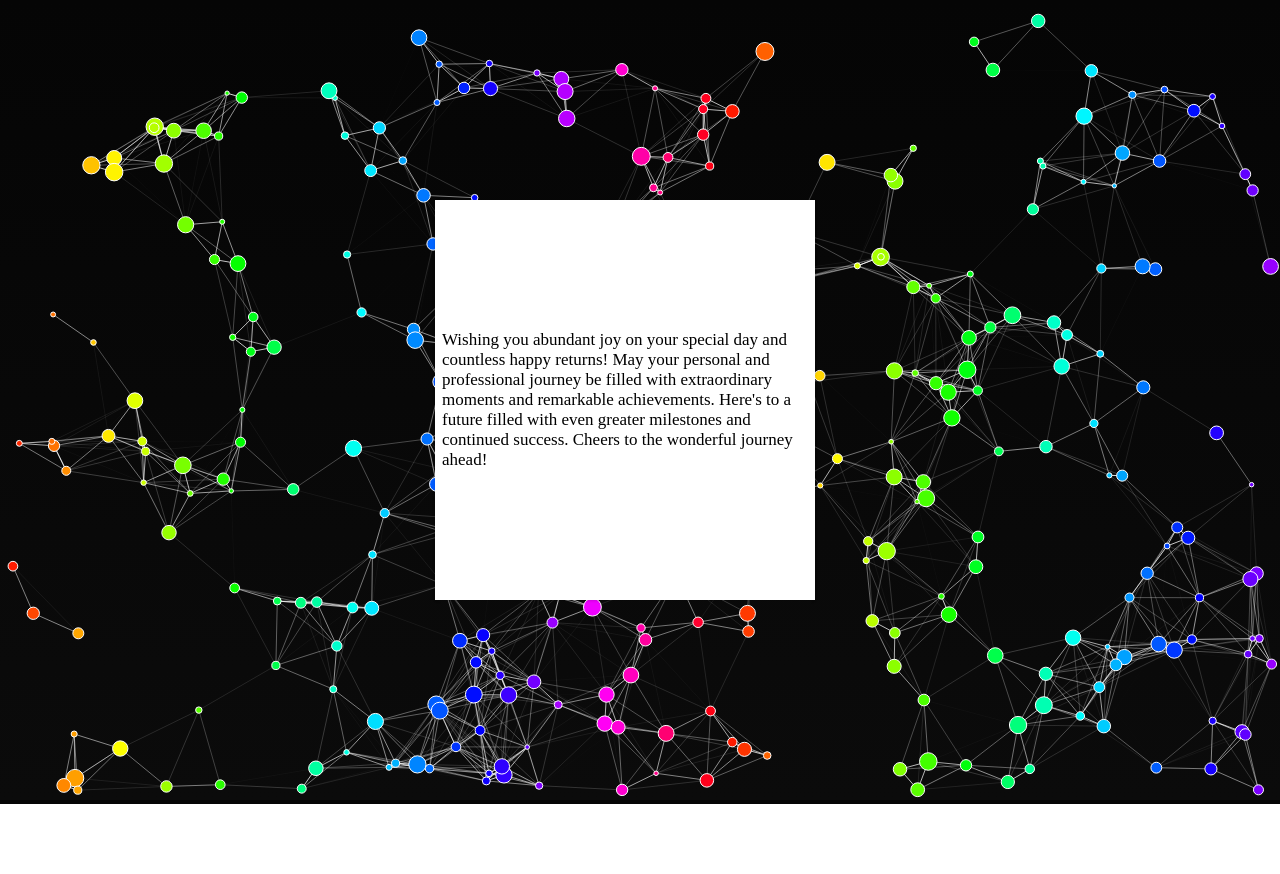
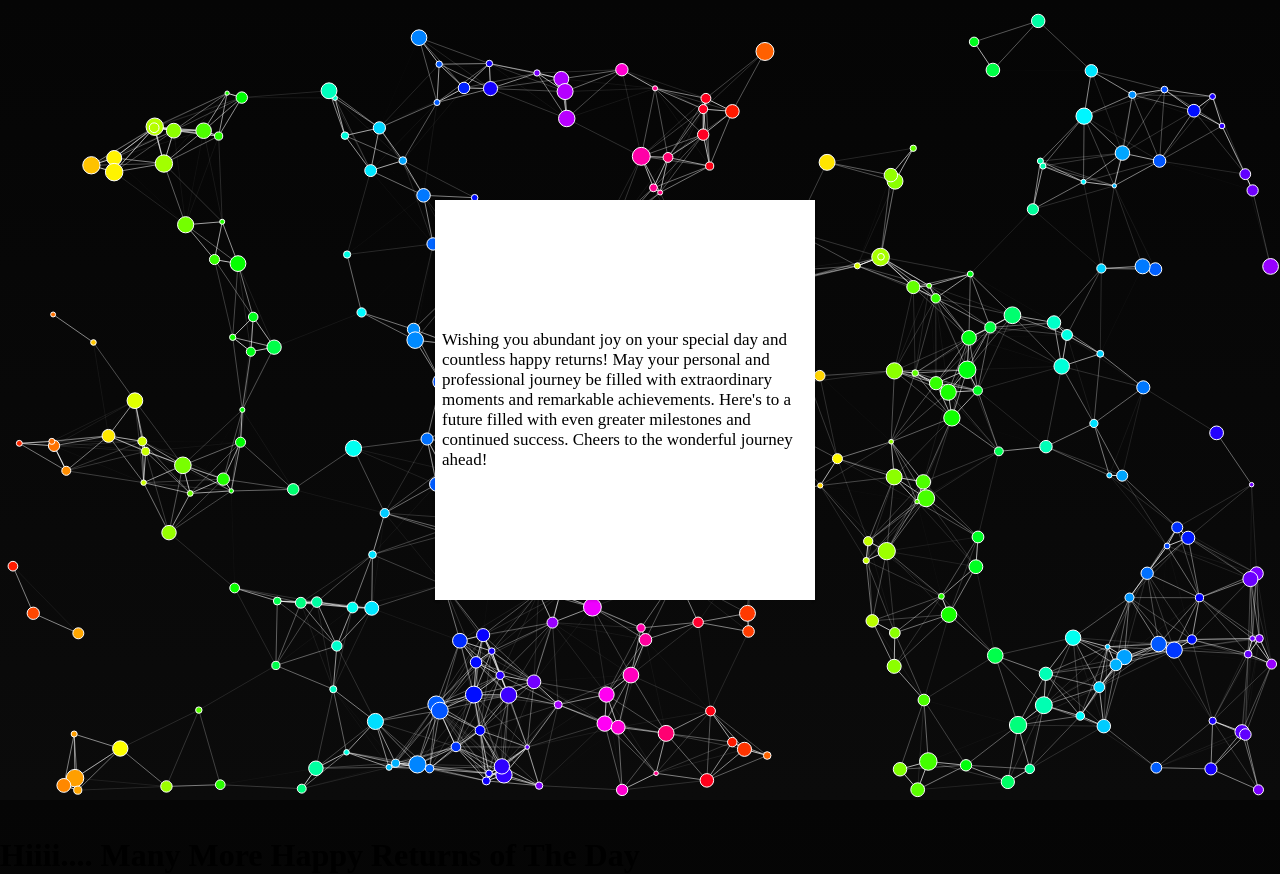
Before and after one commit to NarendraDanda/BirthdayWishes, a plain HTML site: page index.html in a window 1280 px wide. Before the commit the page ends 804 px from the top, so only its background shows below. Drawn offline with Linux system fonts and the light colour scheme; animation ran at ten frames a second.

Commit message:
Update index.html

```diff
--- a/index.html
+++ b/index.html
@@ -11,6 +11,9 @@
   </head>
   <body onload="openUp()">
     <canvas id="canvas1"></canvas>
+    <div class="text">
+      <h1>Hiiii.... Many More Happy Returns of The Day</h1>
+    </div>
     <section>
       <span></span>
       <span></span>
```
